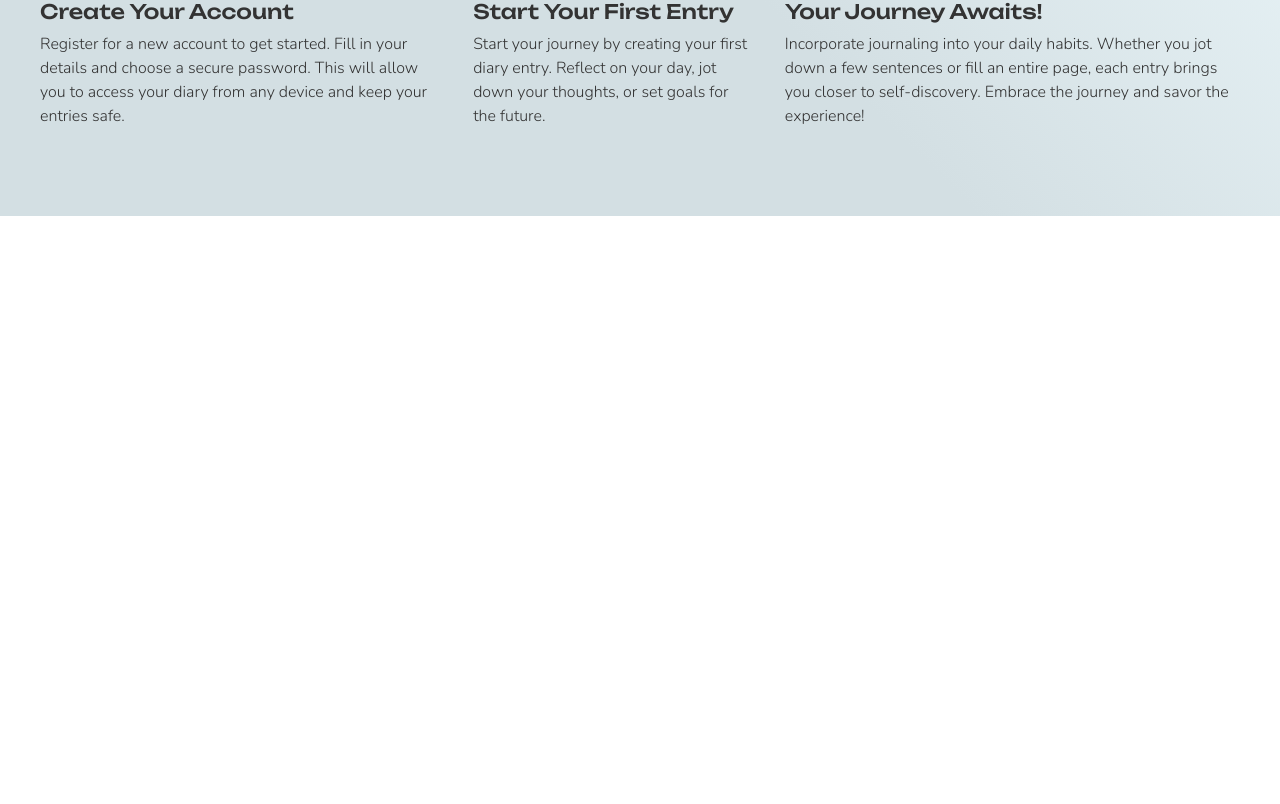
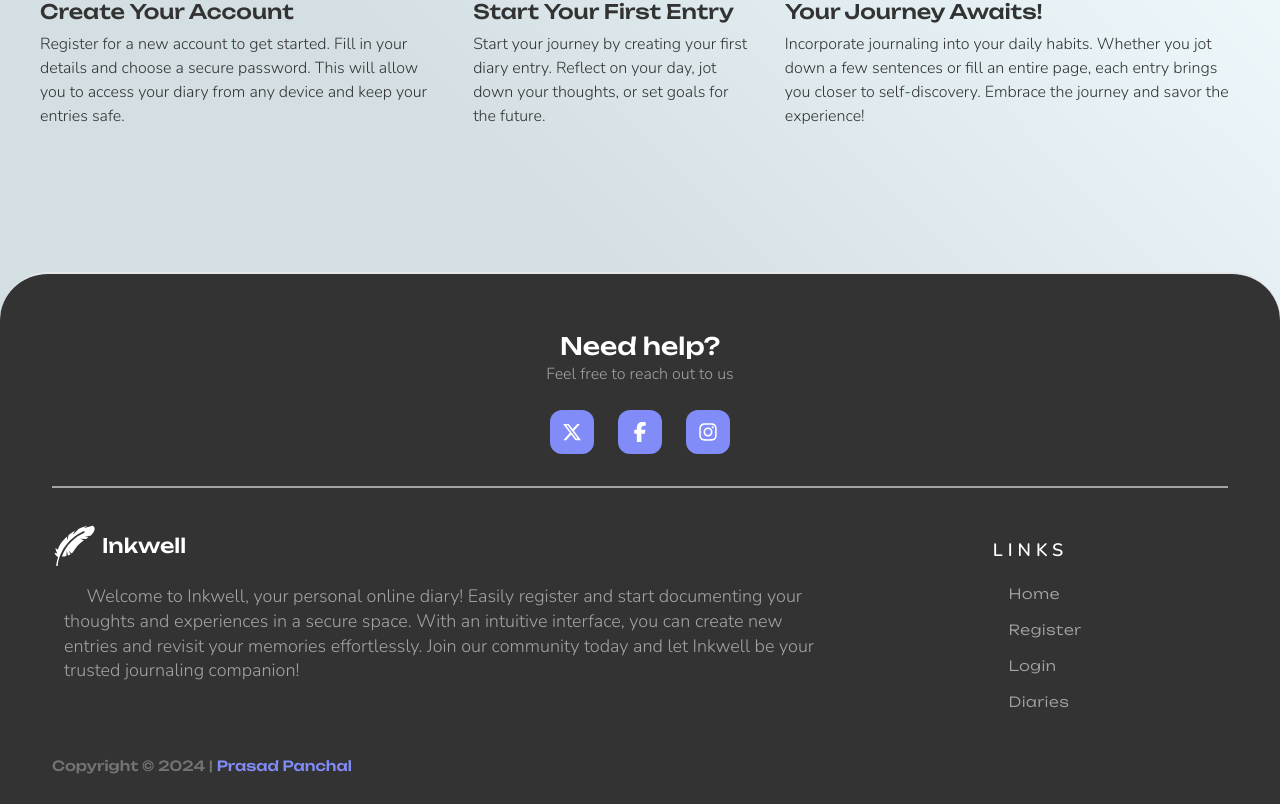
Before and after one commit to PrasadP27/Online-Diary, a React (Vite) app in the folder frontend/: page / in a window 1280 px wide. Shown: the part 2417-3221 px from the top of the page. Before the commit the page ends 2633 px from the top, so only its background shows below. Built offline with nearby package versions, Linux system fonts and the light colour scheme.

Commit message:
Added footer

```diff
--- a/frontend/src/App.jsx
+++ b/frontend/src/App.jsx
@@ -3,6 +3,7 @@ import { Route, Routes, useLocation } from "react-router";
 
 const Home = lazy(() => import("./pages/Home"));
 import Navbar from "./component/Navbar";
+import Footer from "./component/Footer";
 const Register = lazy(() => import("./pages/Register"));
 const Login = lazy(() => import("./pages/Login"));
 const Diaries = lazy(() => import("./pages/Diaries"));
@@ -23,6 +24,9 @@ const App = () => {
           <Route path="/diaries/:diaryid" element={<DetailDiary />} />
         </Routes>
       </main>
+      {location.pathname !== "/register" &&
+        location.pathname !== "/login" &&
+        location.pathname !== "/diaries" && <Footer />}
     </>
   );
 };
--- /dev/null
+++ b/frontend/src/component/Footer.jsx
@@ -0,0 +1,105 @@
+import React from "react";
+import { Link } from "react-router";
+
+const Footer = () => {
+  return (
+    <footer className="bg-secondary w-full h-full p-5 text-primary dark:bg-[#0c0c0c] border-t-2 rounded-t-[3rem] mt-14 transition duration-500">
+      <div className="grid grid-cols-3 grid-rows-[auto,1fr,auto] gap-4 max-w-7xl mx-auto px-8 h-full w-full relative">
+        <div className="col-span-3 row-span-1 text-center pt-4 my-5 border-b-2 border-neutral-400">
+          <h3 className="font-unbounded font-medium text-2xl">Need help?</h3>
+          <p className="mb-3 font-nunito font-light text-neutral-400 dark:text-gray-400">
+            Feel free to reach out to us
+          </p>
+          <div className="text-primary fill-primary flex items-center justify-center mb-5">
+            <div className="twitter fill-primary p-3 bg-indigo-400 dark:bg-indigo-700 rounded-xl m-3">
+              <svg
+                xmlns="http://www.w3.org/2000/svg"
+                viewBox="0 0 512 512"
+                className="size-5"
+              >
+                <path d="M389.2 48h70.6L305.6 224.2 487 464H345L233.7 318.6 106.5 464H35.8L200.7 275.5 26.8 48H172.4L272.9 180.9 389.2 48zM364.4 421.8h39.1L151.1 88h-42L364.4 421.8z" />
+              </svg>
+            </div>
+            <div className="facebook fill-primary p-3 bg-indigo-400 dark:bg-indigo-700 rounded-xl m-3">
+              <svg
+                xmlns="http://www.w3.org/2000/svg"
+                viewBox="0 0 320 512"
+                className="size-5"
+              >
+                <path d="M80 299.3V512H196V299.3h86.5l18-97.8H196V166.9c0-51.7 20.3-71.5 72.7-71.5c16.3 0 29.4 .4 37 1.2V7.9C291.4 4 256.4 0 236.2 0C129.3 0 80 50.5 80 159.4v42.1H14v97.8H80z" />
+              </svg>
+            </div>
+            <div className="insta fill-primary p-3 bg-indigo-400 dark:bg-indigo-700 rounded-xl m-3">
+              <svg
+                xmlns="http://www.w3.org/2000/svg"
+                viewBox="0 0 448 512"
+                className="size-5"
+              >
+                <path d="M224.1 141c-63.6 0-114.9 51.3-114.9 114.9s51.3 114.9 114.9 114.9S339 319.5 339 255.9 287.7 141 224.1 141zm0 189.6c-41.1 0-74.7-33.5-74.7-74.7s33.5-74.7 74.7-74.7 74.7 33.5 74.7 74.7-33.6 74.7-74.7 74.7zm146.4-194.3c0 14.9-12 26.8-26.8 26.8-14.9 0-26.8-12-26.8-26.8s12-26.8 26.8-26.8 26.8 12 26.8 26.8zm76.1 27.2c-1.7-35.9-9.9-67.7-36.2-93.9-26.2-26.2-58-34.4-93.9-36.2-37-2.1-147.9-2.1-184.9 0-35.8 1.7-67.6 9.9-93.9 36.1s-34.4 58-36.2 93.9c-2.1 37-2.1 147.9 0 184.9 1.7 35.9 9.9 67.7 36.2 93.9s58 34.4 93.9 36.2c37 2.1 147.9 2.1 184.9 0 35.9-1.7 67.7-9.9 93.9-36.2 26.2-26.2 34.4-58 36.2-93.9 2.1-37 2.1-147.8 0-184.8zM398.8 388c-7.8 19.6-22.9 34.7-42.6 42.6-29.5 11.7-99.5 9-132.1 9s-102.7 2.6-132.1-9c-19.6-7.8-34.7-22.9-42.6-42.6-11.7-29.5-9-99.5-9-132.1s-2.6-102.7 9-132.1c7.8-19.6 22.9-34.7 42.6-42.6 29.5-11.7 99.5-9 132.1-9s102.7-2.6 132.1 9c19.6 7.8 34.7 22.9 42.6 42.6 11.7 29.5 9 99.5 9 132.1s2.7 102.7-9 132.1z" />
+              </svg>
+            </div>
+          </div>
+        </div>
+
+        <div className="col-span-2 row-span-1 overflow-auto font-nunito">
+          <a
+            className="logo font-unbounded font-medium flex items-center text-xl mb-4"
+            href="/"
+            data-discover="true"
+          >
+            <svg
+              viewBox="0 0 512 512"
+              xmlns="http://www.w3.org/2000/svg"
+              fill="currentColor"
+              className="h-11 mr-1.5"
+            >
+              <path d="M470.7 20L368.2 49.81l41.5-28.09c-26.2 5.92-59.3 17.5-100.9 36.19l-67.9 70.79L265 79.25c-23.3 12.96-48 29.95-71.8 49.85l-15.8 64.3-3.4-47.6c-23.5 21.6-45.6 45.6-63.9 70.9-19.23 26.5-34.26 54.5-41.79 82.4l-28.12-18.8c2.52 23.7 10.31 44.3 23.09 63.2l-33.62-10.3c7.64 23.5 20.13 38.7 41.25 51-11.83 33.3-17.38 68.1-23.34 102.8l18.4 3.1C87.31 277.4 237.9 141.8 374 81.72l6.9 17.38c-121.7 54.5-216.3 146.5-265.8 279.1 18.1.1 35.8-2.1 52.2-6.3l4.9-60.9 13.1 55.5c10.9-4 20.9-8.8 29.8-14.4l-20.7-43.5 32.8 34.8c8-6.4 14.6-13.6 19.6-21.5 30.4-47.5 62.2-94.7 124.8-134.2l-45.7-16.2 70.1 2.1c11.4-5.8 23.4-12.9 32.5-19.6l-49.7-4 74.7-17.6c5.8-5.8 11.2-11.9 16.1-18 17.3-21.94 29-44.78 26.2-65.55-1.3-10.39-7.5-20.16-17.6-25.63-2.5-1.3-5.2-2.45-7.5-3.22z"></path>
+            </svg>
+            Inkwell
+          </a>
+          <p className="text-neutral-400 font-light text-lg leading-snug px-3">
+            &emsp; Welcome to Inkwell, your personal online diary! Easily
+            register and start documenting your thoughts and experiences in a
+            secure space. With an intuitive interface, you can create new
+            entries and revisit your memories effortlessly. Join our community
+            today and let Inkwell be your trusted journaling companion!
+          </p>
+        </div>
+
+        <div className="col-span-1 row-span-1 overflow-auto px-3 mx-auto">
+          <h3 className="text-lg uppercase font-nunito font-semibold tracking-[5px] my-3 ">
+            Links
+          </h3>
+          <div className="flex items-start flex-col font-unbounded font-light text-sm pl-4 tracking-wider text-neutral-400">
+            <Link to={"/"} className="my-2 underline-text">
+              Home
+            </Link>
+            <Link to={"/register"} className="my-2 underline-text">
+              Register
+            </Link>
+            <Link to={"/login"} className="my-2 underline-text">
+              Login
+            </Link>
+            <Link to={"/diaries"} className="my-2 underline-text">
+              Diaries
+            </Link>
+          </div>
+        </div>
+
+        <div className="col-span-3 row-span-1 font-unbounded font-medium text-sm mb-2 my-5 text-neutral-500">
+          Copyright &copy; 2024 |{" "}
+          <a
+            href="https://github.com/prasadp27"
+            target="_blank"
+            rel="noopener noreferrer"
+            className=" text-indigo-400 dark:text-indigo-700"
+          >
+            Prasad Panchal
+          </a>
+        </div>
+      </div>
+    </footer>
+  );
+};
+
+export default Footer;
```
